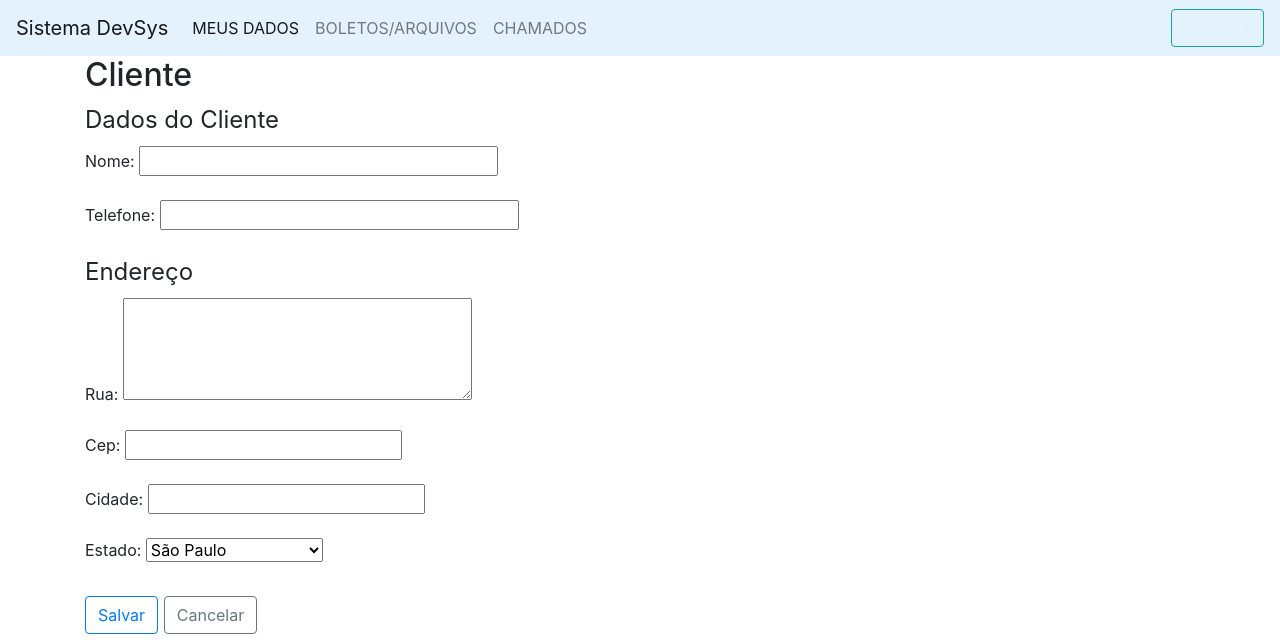
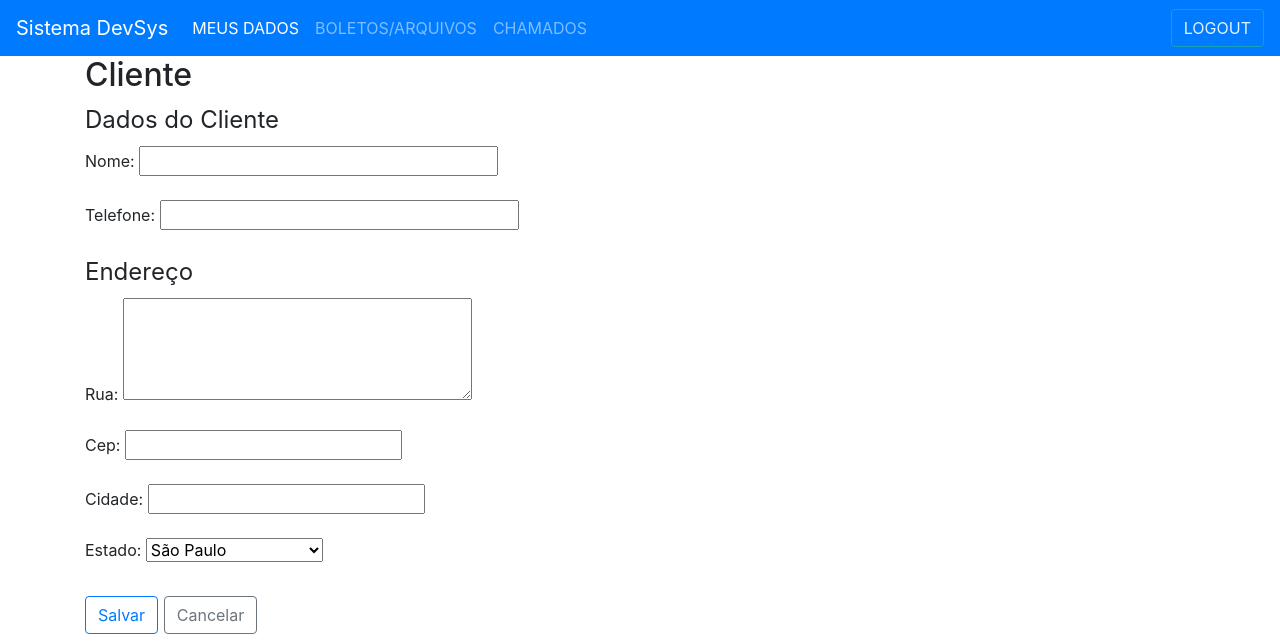
Before and after one commit to CesarAugusto88/sistemadevsys, a Django app: page /devsys/clie/ in a window 1280 px wide. Shown: the top 643 px of the page. Run offline with Django 3.2, Linux system fonts and the light colour scheme; the visitor is signed in with stand-in values (Sample User, id 1); some libraries are stand-ins or nearby versions.

Commit message:
Update template

```diff
--- a/core/templates/base-cliente.html
+++ b/core/templates/base-cliente.html
@@ -15,7 +15,7 @@
 </head>
 
 <body>
-  <nav class="navbar navbar-expand-lg  navbar-light" style="background-color: #e3f2fd;">
+  <nav class="navbar navbar-expand-lg  navbar-dark bg-primary">
     <a class="navbar-brand" href="#">Sistema DevSys</a>
     <button class="navbar-toggler" type="button" data-toggle="collapse" data-target="#conteudoNavbarSuportado" aria-controls="conteudoNavbarSuportado" aria-expanded="false" aria-label="Alterna navegação">
       <span class="navbar-toggler-icon"></span>
```
